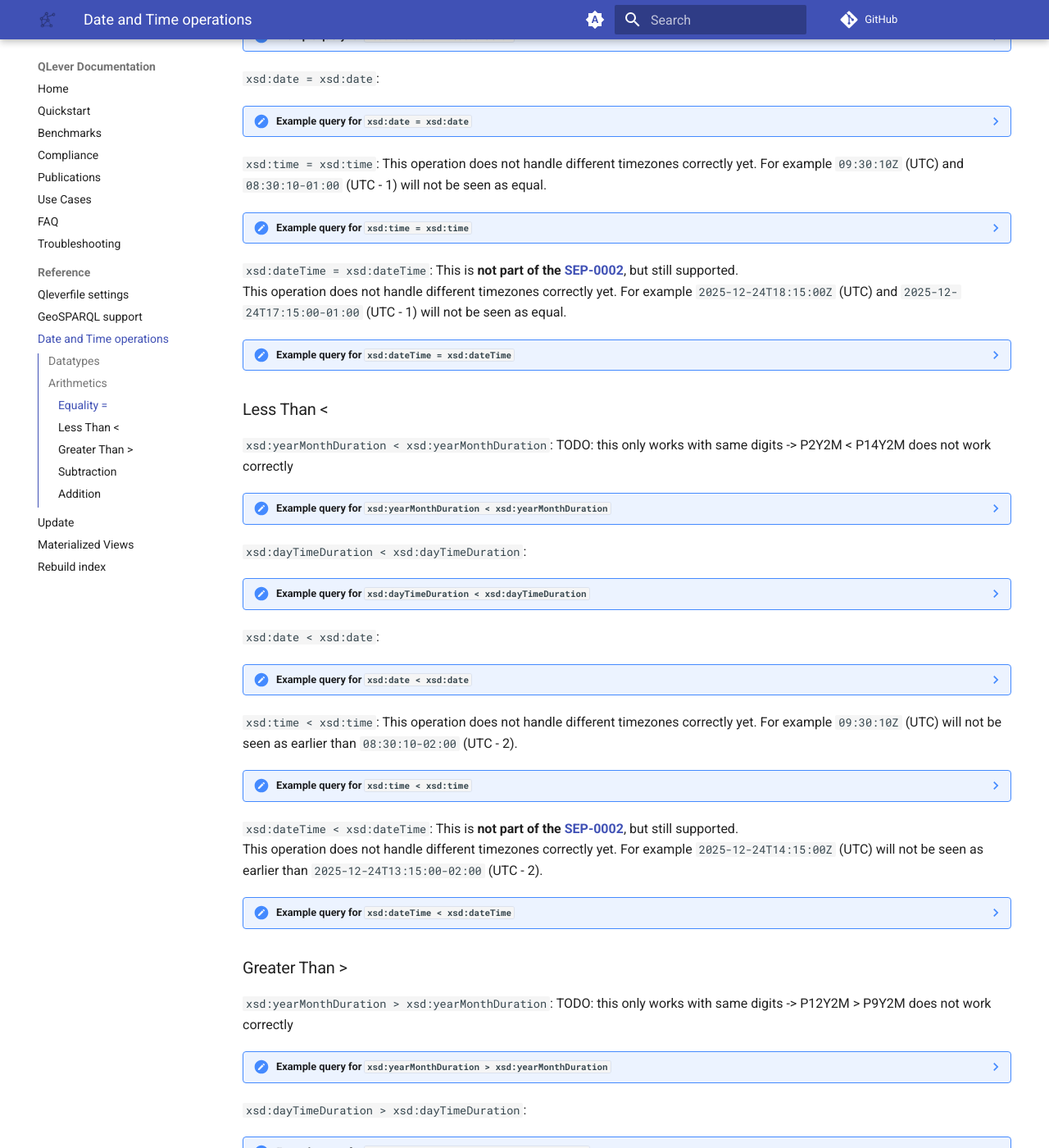
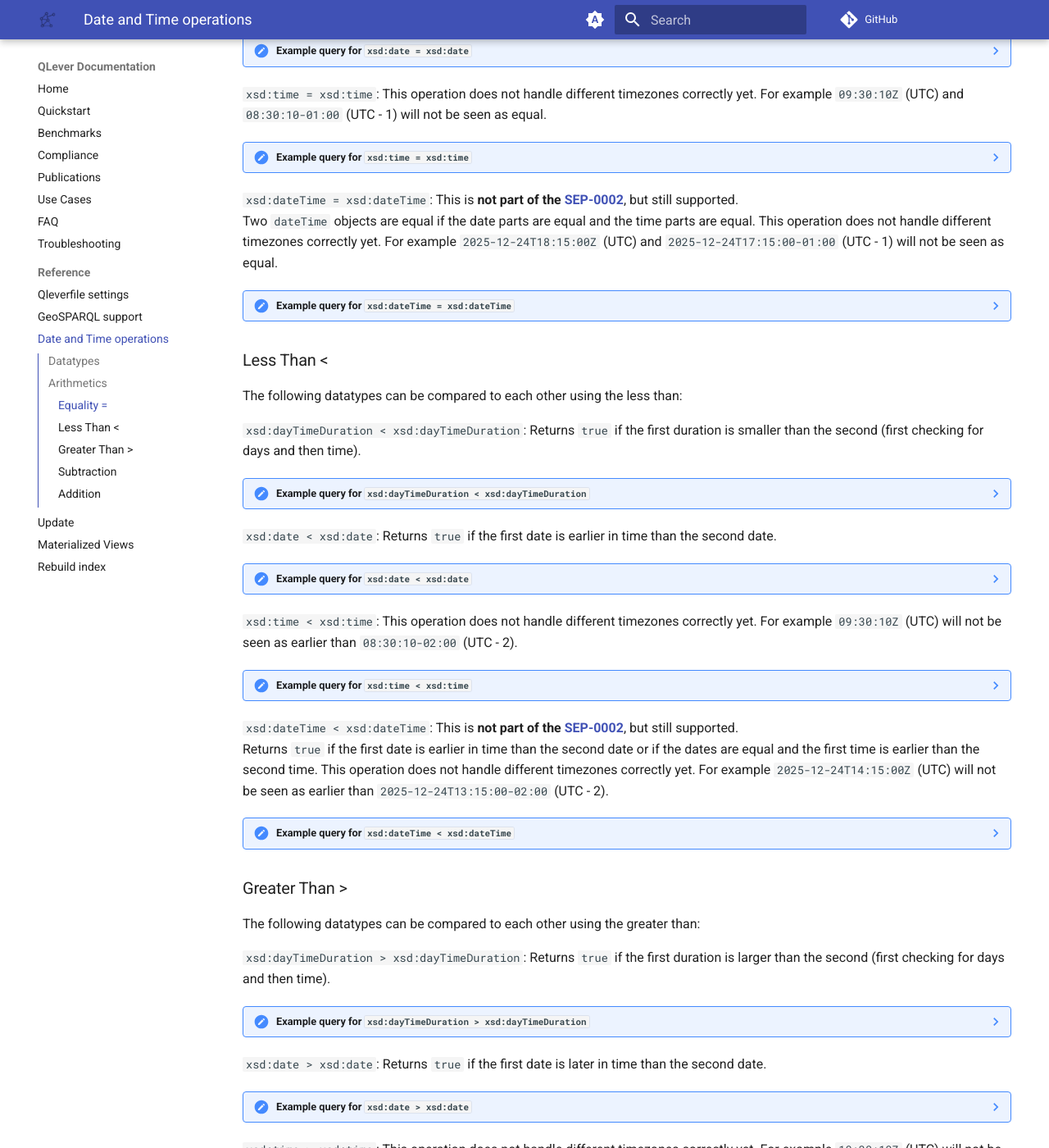
Before and after one commit to qlever-dev/qlever-docs, an MkDocs documentation site: the page built from docs/datetime.md, in a window 1280 px wide and 1400 px high, scrolled down 1041 px. Shown: the whole window at 82% size. Built offline with MkDocs 1.6.1 and Material for MkDocs 9.7.7, drawn with Linux system fonts in a browser that asks for light colours; plug-ins that fetch from the network failed and are left out; comment, search, counter and statistics services are not loaded; the version menu is left out; some of the changed text lies outside the part shown.

Commit message:
Further documentation

````diff
--- a/docs/datetime.md
+++ b/docs/datetime.md
@@ -7,23 +7,20 @@ QLever supports the following `xsd` Date/Time datatypes:
 
 | Type | Example | Description |
 |--|--|--|
-|`xsd:time`|`"09:30:10Z"^^xsd:time`|A time containing hour, minute, and second.|
 |`xsd:date`|`"2025-12-24"^^xsd:date`|Simple date containing year, month and day. |
 |`xsd:dateTime`|`"2025-12-24T18:11:00Z"^^xsd:dateTime`|Date combined with time (hour, minute, second, and optional timezone).|
 |`xsd:duration`|`"P1Y2M1D"^^xsd:duration`|A time interval that may contain years, months, days and time components (hours, minutes, seconds).|
 |`xsd:dayTimeDuration`|`"P2DT4H5M6S"^^xsd:dayTimeDuration`|A time interval consisting of days and time components (hours, minutes, seconds).|
-|`xsd:yearMonthDuration`|`"P12Y2M"^^xsd:yearMonthDuration`|A time interval consisting of years and months.|
 |`xsd:gYear`|`"12000"^^xsd:gYear`|A (potentially large) year. Negative years are also allowed.|
 
-TODO: time und yearMonthDuration supported?
-
-TODO: dateTime = < > ist auch supported aber nicht im SEP (auch hier Probleme mit TimeZone).
+The datatypes `xsd:time` and `xsd:yearMonthDuration` are not supported.
 
 ## Arithmetics
 
 ### Equality  =
+The following datatypes can be tested for equality:
 
-`xsd:duration = xsd:duration`<a id="durationEQduration"></a>:
+`xsd:duration = xsd:duration`<a id="durationEQduration"></a>: Two durations are equal if all their components (years, months, days, hours, minutes, seconds) are identical.
 ??? note "Example query for `xsd:duration = xsd:duration`"
 
     The first two durations are equal. The third duration has an additional year.
@@ -40,7 +37,7 @@ TODO: dateTime = < > ist auch supported aber nicht im SEP (auch hier Probleme mi
     }
     ```
 
-`xsd:date = xsd:date`<a id="dateEQdate"></a>:
+`xsd:date = xsd:date`<a id="dateEQdate"></a>: Two dates are equal if they represent the same year, month, and day.
 ??? note "Example query for `xsd:date = xsd:date`"
 
     The first two dates are equal. The third date is from another year.
@@ -77,6 +74,7 @@ This operation does not handle different timezones correctly yet. For example `0
 
 `xsd:dateTime = xsd:dateTime`<a id="dateTimeEQdateTime"></a>:
 This is **not part of the [SEP-0002](https://github.com/w3c/sparql-dev/blob/main/SEP/SEP-0002/sep-0002.md)**, but still supported.
+Two `dateTime` objects are equal if the date parts are equal and the time parts are equal.
 This operation does not handle different timezones correctly yet. For example `2025-12-24T18:15:00Z` (UTC) and `2025-12-24T17:15:00-01:00` (UTC - 1) will not be seen as equal.
 ??? note "Example query for `xsd:dateTime = xsd:dateTime`"
 
@@ -95,25 +93,9 @@ This operation does not handle different timezones correctly yet. For example `2
     ```
 
 ### Less Than  <
+The following datatypes can be compared to each other using the less than:
 
-`xsd:yearMonthDuration < xsd:yearMonthDuration`<a id="yearMonthDurationLTyearMonthDuration"></a>: TODO: this only works with same digits -> P2Y2M < P14Y2M does not work correctly
-??? note "Example query for `xsd:yearMonthDuration < xsd:yearMonthDuration`"
-
-    The first duration is smaller than the second.
-
-    ```sparql {data-demo-engine="osm-planet"}
-    PREFIX xsd: <http://www.w3.org/2001/XMLSchema#>
-    SELECT ?duration1 ?duration2 ?lt1 ?lt2
-    WHERE {
-        BIND("P12Y2M"^^xsd:yearMonthDuration AS ?duration1)
-        BIND("P14Y2M"^^xsd:yearMonthDuration AS ?duration2)
-
-        BIND(?duration1 < ?duration2 AS ?lt1)
-        BIND(?duration2 < ?duration1 AS ?lt2)
-    }
-    ```
-
-`xsd:dayTimeDuration < xsd:dayTimeDuration`<a id="dayTimeDurationLTdayTimeDuration"></a>:
+`xsd:dayTimeDuration < xsd:dayTimeDuration`<a id="dayTimeDurationLTdayTimeDuration"></a>: Returns `true` if the first duration is smaller than the second (first checking for days and then time).
 ??? note "Example query for `xsd:dayTimeDuration < xsd:dayTimeDuration`"
 
     The first duration is smaller than the second.
@@ -130,7 +112,7 @@ This operation does not handle different timezones correctly yet. For example `2
     }
     ```
 
-`xsd:date < xsd:date`<a id="dateLTdate"></a>:
+`xsd:date < xsd:date`<a id="dateLTdate"></a>: Returns `true` if the first date is earlier in time than the second date.
 ??? note "Example query for `xsd:date < xsd:date`"
 
     The first date is earlier than the second date.
@@ -167,6 +149,7 @@ This operation does not handle different timezones correctly yet. For example `0
 
 `xsd:dateTime < xsd:dateTime`<a id="dateTimeLTdateTime"></a>:
 This is **not part of the [SEP-0002](https://github.com/w3c/sparql-dev/blob/main/SEP/SEP-0002/sep-0002.md)**, but still supported.
+Returns `true` if the first date is earlier in time than the second date or if the dates are equal and the first time is earlier than the second time.
 This operation does not handle different timezones correctly yet. For example `2025-12-24T14:15:00Z` (UTC) will not be seen as earlier than `2025-12-24T13:15:00-02:00` (UTC - 2).
 ??? note "Example query for `xsd:dateTime < xsd:dateTime`"
 
@@ -184,25 +167,9 @@ This operation does not handle different timezones correctly yet. For example `2
     ```
 
 ### Greater Than  >
+The following datatypes can be compared to each other using the greater than:
 
-`xsd:yearMonthDuration > xsd:yearMonthDuration`<a id="yearMonthDurationGTyearMonthDuration"></a>: TODO: this only works with same digits -> P12Y2M > P9Y2M does not work correctly
-??? note "Example query for `xsd:yearMonthDuration > xsd:yearMonthDuration`"
-
-    The first duration is larger than the second.
-
-    ```sparql {data-demo-engine="osm-planet"}
-    PREFIX xsd: <http://www.w3.org/2001/XMLSchema#>
-    SELECT ?duration1 ?duration2 ?gt1 ?gt2
-    WHERE {
-        BIND("P12Y2M"^^xsd:yearMonthDuration AS ?duration1)
-        BIND("P10Y2M"^^xsd:yearMonthDuration AS ?duration2)
-
-        BIND(?duration1 > ?duration2 AS ?gt1)
-        BIND(?duration2 > ?duration1 AS ?gt2)
-    }
-    ```
-
-`xsd:dayTimeDuration > xsd:dayTimeDuration`<a id="dayTimeDurationGTdayTimeDuration"></a>:
+`xsd:dayTimeDuration > xsd:dayTimeDuration`<a id="dayTimeDurationGTdayTimeDuration"></a>: Returns `true` if the first duration is larger than the second (first checking for days and then time).
 ??? note "Example query for  `xsd:dayTimeDuration > xsd:dayTimeDuration`"
 
     The first duration is larger than the second.
@@ -219,7 +186,7 @@ This operation does not handle different timezones correctly yet. For example `2
     }
     ```
 
-`xsd:date > xsd:date`<a id="dateGTdate"></a>:
+`xsd:date > xsd:date`<a id="dateGTdate"></a>: Returns `true` if the first date is later in time than the second date.
 ??? note "Example query for  `xsd:date > xsd:date`"
 
     The first date is later than the second date.
@@ -256,6 +223,7 @@ This operation does not handle different timezones correctly yet. For example `1
 
 `xsd:dateTime > xsd:dateTime`<a id="dateTimeGTdateTime"></a>:
 This is **not part of the [SEP-0002](https://github.com/w3c/sparql-dev/blob/main/SEP/SEP-0002/sep-0002.md)**, but still supported.
+Returns `true` if the first date is later in time than the second date or if the dates are equal and the first time is later than the second time.
 This operation does not handle different timezones correctly yet. For example `2025-12-24T10:30:10Z` (UTC) will not be seen as later than `2025-12-24T12:30:10+04:00` (UTC + 4).
 ??? note "Example query for `xsd:dateTime > xsd:dateTime`"
 
@@ -273,6 +241,7 @@ This operation does not handle different timezones correctly yet. For example `2
     ```
 
 ### Subtraction
+The following combinations of datatypes can be used in subtractions:
 
 `xsd:date - xsd:date`<a id="date-date"></a>:
 Returns the `xsd:dayTimeDuration` between the two dates. The arguments need to be valid dates (e.g. `"2025-02-30"^^xsd:date` is not allowed).
@@ -306,11 +275,6 @@ Returns the `xsd:dateTime` that is the amount of days and the time of the durati
     }
     ```
 
-`xsd:date - xsd:yearMonthDuration`<a id="date-yearMonthDuration"></a>: TODO: supported?
-
-`xsd:time - xsd:time`<a id="time-time"></a>: TODO: supported?
-`xsd:time - xsd:dayTimeDuration`<a id="time-dayTimeDuration"></a>: TODO: supported?
-
 `xsd:dateTime - xsd:dateTime`<a id="dateTime-dateTime"></a>:
 Returns the `xsd:dayTimeDuration` between the two date and their times. The arguments need to be valid dates.
 
@@ -343,10 +307,8 @@ Returns the `xsd:dateTime` that is the amount of days and the time of the durati
 
     ```
 
-`xsd:dateTime - xsd:yearMonthDuration`<a id="dateTime-yearMonthDuration"></a>: TODO: supported?
-
-
 ### Addition
+The following combinations of datatypes can be used in additions:
 
 `xsd:date + xsd:dayTimeDuration`<a id="date+dayTimeDuration"></a>:
 Returns the `xsd:dateTime` that is the amount of days and the time of the duration later than the given date and time. The first argument needs to be a valid date.
@@ -363,10 +325,6 @@ Returns the `xsd:dateTime` that is the amount of days and the time of the durati
     }
     ```
 
-`xsd:date + xsd:yearMonthDuration`<a id="date+yearMonthDuration"></a>: TODO: supported?
-
-`xsd:time + xsd:dayTimeDuration`<a id="time+dayTimeDuration"></a>: TODO: supported?
-
 `xsd:dateTime + xsd:dayTimeDuration`<a id="dateTime+dayTimeDuration"></a>:
 Returns the `xsd:dateTime` that is the amount of days and the time of the duration later than the given date and time. The first argument needs to be a valid date.
 
@@ -381,5 +339,3 @@ Returns the `xsd:dateTime` that is the amount of days and the time of the durati
         BIND("P7DT3H44M30S"^^xsd:dayTimeDuration AS ?duration)
     }
     ```
-
-`xsd:dateTime + xsd:yearMonthDuration`<a id="date+dayTimeDuration"></a>:  TODO: supported?
````
